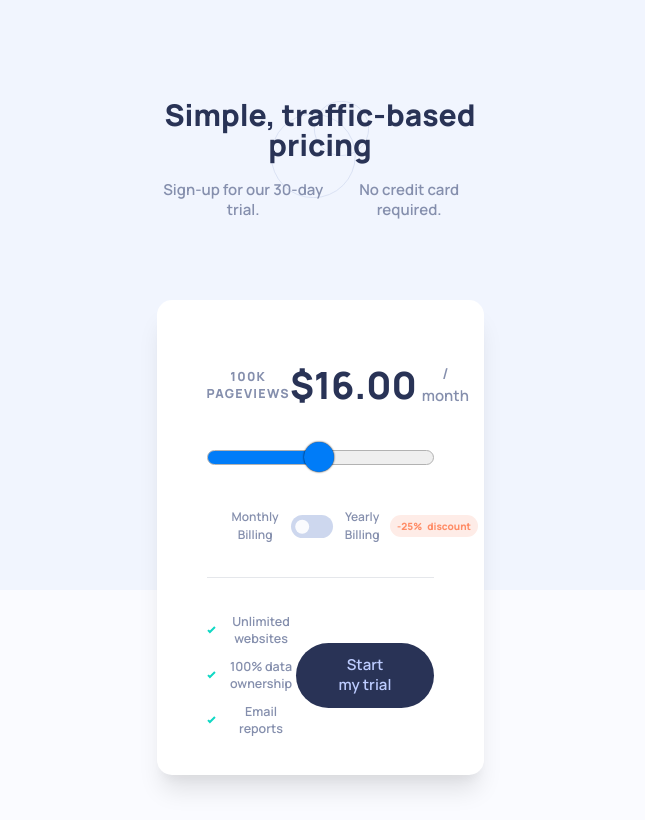
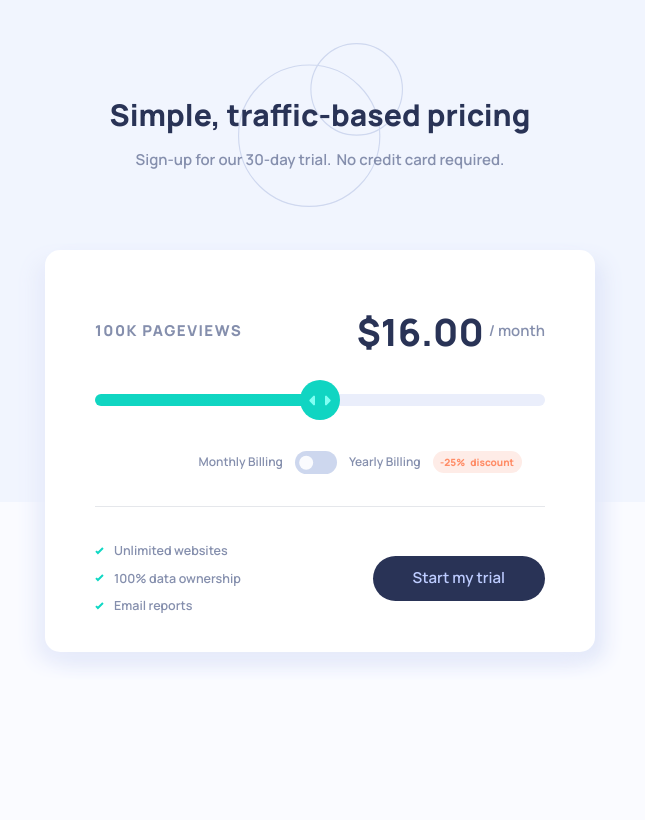
Before and after one commit to Dmitriy24S/interactive-pricing-component, a React (Create React App) app: page / in a window 1280 px wide. Shown: the whole page, without its empty margins (320-965 px from the left). Built offline with nearby package versions, Linux system fonts and the light colour scheme.

Commit message:
add slider steps, colors change, style v0.3

```diff
--- a/src/components/Card.js
+++ b/src/components/Card.js
@@ -1,38 +1,85 @@
-import { useEffect, useRef } from "react";
+import { useEffect, useRef, useState } from "react";
 import check from "../images/icon-check.svg";
 
 const Card = () => {
   const rangeRef = useRef();
+  const [slideValue, setSlideValue] = useState(2);
+  const [billingType, setBillingType] = useState("monthly");
+
+  const dataObj = [
+    {
+      pageViews: "10K",
+      price: 8,
+      priceDisc: 8 - 8 * 0.25,
+    },
+    {
+      pageViews: "50K",
+      price: 12,
+      priceDisc: 12 - 12 * 0.25,
+    },
+    {
+      pageViews: "100K",
+      price: 16,
+      priceDisc: 16 - 16 * 0.25,
+    },
+    {
+      pageViews: "500K",
+      price: 24,
+      priceDisc: 24 - 24 * 0.25,
+    },
+    {
+      pageViews: "1M",
+      price: 36,
+      priceDisc: 36 - 36 * 0.25,
+    },
+  ];
+
+  const toggleBillingType = () => {
+    if (billingType === "monthly") {
+      setBillingType("yearly");
+    } else if (billingType === "yearly") {
+      setBillingType("monthly");
+    }
+  };
+
+  const handleChange = (e) => {
+    e.target.style.setProperty("--min", e.target.min === "" ? "0" : e.target.min);
+    e.target.style.setProperty("--max", e.target.max === "" ? "100" : e.target.max);
+    e.target.style.setProperty("--value", e.target.value);
+    const rangeValue = rangeRef.current;
+    setSlideValue(rangeValue.value);
+  };
 
   useEffect(() => {
     const rangeValue = rangeRef.current;
     rangeValue.style.setProperty("--min", rangeValue.min === "" ? "0" : rangeValue.min);
     rangeValue.style.setProperty("--max", rangeValue.max === "" ? "100" : rangeValue.max);
     rangeValue.style.setProperty("--value", rangeValue.value);
+    setSlideValue(rangeValue.value);
   }, []);
 
-  const handleChange = (e) => {
-    e.target.style.setProperty("--min", e.target.min === "" ? "0" : e.target.min);
-    e.target.style.setProperty("--max", e.target.max === "" ? "100" : e.target.max);
-    e.target.style.setProperty("--value", e.target.value);
-  };
-
   return (
-    <main className="pt-16 pb-12 px-12 bg-white flex flex-col shadow-xl rounded-3xl md:py-10 md:px-20">
+    <main className="pt-16 pb-12 px-12 bg-white flex flex-col  rounded-3xl md:py-10 md:px-20">
       <div className="page-views-wrap md:flex md:items-center md:justify-between">
-        <div className="page-views text-xl mb-5  uppercase tracking-widest font-bold md:m-0">
-          100K pageviews
+        <div className="page-views text-2xl mb-5  uppercase tracking-widest font-bold md:m-0">
+          {dataObj[slideValue].pageViews} pageviews
         </div>
         <div className="price price-desktop py-10 my-5 flex gap-4 justify-center items-center hidden md:flex md:gap-2">
-          <span className="price-num text-6xl font-extrabold ">$16.00</span> / month
+          <span className="price-num text-6xl font-extrabold ">
+            ${billingType === "monthly" ? dataObj[slideValue].price : dataObj[slideValue].priceDisc}
+            .00
+          </span>
+          / month
         </div>
       </div>
       <div className="slider pt-10 md:pt-0">
         <input
           className="styled-slider slider-progress"
           type="range"
-          min="1"
-          max="100"
+          min="0"
+          max="4"
+          step="1"
+          value={slideValue}
           name="range-input"
           id="range-input"
           onChange={(e) => handleChange(e)}
@@ -40,33 +87,35 @@ const Card = () => {
         />
       </div>
       <div className="price pt-10 my-5 flex gap-4 justify-center items-center md:py-0 md:hidden">
-        <span className="price-num text-5xl font-extrabold ">$16.00</span> / month
+        <span className="price-num text-5xl font-extrabold ">
+          {billingType === "monthly" ? dataObj[slideValue].price : dataObj[slideValue].priceDisc}
+          .00
+        </span>
+        / month
       </div>
       <div className="bill-type flex items-center justify-center my-3 py-10">
         <label>
           <p id="monthly-billing">Monthly Billing</p>
-          <input type="checkbox" role="switch" indeterminate />
-          <p id="yearly-billing">
-            Yearly Billing
-            <div className="discount font-bold rounded-full  py-1.5 px-3 md:gap-2 md:flex">
-              -25%
-              <span className="discount-text hidden md:inline-block"> discount</span>
-            </div>
-          </p>
+          <input type="checkbox" role="switch" onChange={toggleBillingType} />
+          <p id="yearly-billing">Yearly Billing</p>
+          <div className="discount font-bold rounded-full  py-1.5 px-3 md:gap-2 md:flex">
+            -25%
+            <span className="discount-text hidden md:inline-block"> discount</span>
+          </div>
         </label>
       </div>
       <div className="info border-t md:pt-14 md:pb-5 md:flex md:justify-between md:items-center">
         <ul className="py-16 text-xl	 flex flex-col gap-4 md:py-0">
           <li>
-            <img src={check} alt="" />
+            <img src={check} alt="checkmark" />
             Unlimited websites
           </li>
           <li>
-            <img src={check} alt="" />
+            <img src={check} alt="checkmark" />
             100% data ownership
           </li>
           <li>
-            <img src={check} alt="" />
+            <img src={check} alt="checkmark" />
             Email reports
           </li>
         </ul>
--- a/src/components/Header.js
+++ b/src/components/Header.js
@@ -2,7 +2,7 @@ const Header = () => {
   return (
     <header className="py-20 md:py-32 ">
       <h1 className="font-bold text-3xl py-5 md:py-8 md:text-5xl">Simple, traffic-based pricing</h1>
-      <div className="header-text-wrap leading-loose	 text-xl md:text-2xl md:flex md:justify-center md:gap-2 md:text-base">
+      <div className="header-text-wrap flex-wrap leading-loose	 text-xl md:text-2xl md:flex md:justify-center md:gap-2 md:text-base">
         <p>Sign-up for our 30-day trial. </p>
         <p>No credit card required.</p>
       </div>
--- a/src/index.css
+++ b/src/index.css
@@ -21,7 +21,8 @@ body {
   -moz-osx-font-smoothing: grayscale;
 }
 div#root {
-  width: 327px;
+  min-width: 327px;
+  max-width: 467px;
   margin: 0 auto;
   text-align: center;
 }
@@ -38,6 +39,10 @@ header {
 h1 {
   color: hsl(227, 35%, 25%);
 }
+/* main card shadow */
+main {
+  box-shadow: -10px 10px 2rem #e8ecfb, 10px 10px 2rem #e1e7f9;
+}
 /* price */
 input {
   cursor: pointer;
@@ -48,6 +53,9 @@ label {
   cursor: pointer;
   font-size: 1.2rem;
   gap: 0.9rem;
+}
+.bill-type {
+  width: calc(100% + 2rem);
 }
 p#yearly-billing {
   display: flex;
@@ -77,7 +85,6 @@ li {
 /* slider */
 input[type="range"].styled-slider {
   -webkit-appearance: none;
-  /* height: 60px; */
   height: 2.4rem;
   width: 100%;
 }
@@ -89,88 +96,98 @@ input[type="range"].styled-slider.slider-progress {
 }
 /* webkit */
 input[type="range"].styled-slider::-webkit-slider-thumb {
-  width: 3rem;
-  height: 3rem;
+  width: 4rem;
+  height: 4rem;
   border-radius: 50%;
-  background: #007cf8;
   border: none;
-  box-shadow: 0 0 2px black;
-  /* margin-top: calc(max((1rem - 1px - 1px) * 0.5, 0px) - 2rem * 0.5); */
-  margin-top: calc(max((1em - 1px - 1px) * 0.5, 0px) - 2em * 0.5);
+  margin-top: calc(max((1rem - 1px - 1px) * 0.5, 0px) - 3.5rem * 0.5);
   -webkit-appearance: none;
+  background: hsl(174, 86%, 45%);
+  background-image: url("./images/icon-slider.svg");
+  background-repeat: no-repeat;
+  background-position: center;
+  /* cursor: grab; */
+  /* transition: background-color 300ms ease-in-out; */
 }
 input[type="range"].styled-slider::-webkit-slider-runnable-track {
-  /* height: 1em; */
-  height: 1.5rem;
+  height: 1.2rem;
   border-radius: 25px;
-  background: #efefef;
-  border: 1px solid #b2b2b2;
+  background: hsl(224, 65%, 95%);
   box-shadow: none;
 }
 input[type="range"].styled-slider::-webkit-slider-thumb:hover {
-  background: #0061c3;
+  background: #57e1d4;
+  background-image: url("./images/icon-slider.svg");
+  background-repeat: no-repeat;
+  background-position: center;
 }
 input[type="range"].styled-slider:hover::-webkit-slider-runnable-track {
-  background: #e5e5e5;
-  border-color: #9a9a9a;
+  background: hsl(224, 65%, 95%);
 }
 input[type="range"].styled-slider::-webkit-slider-thumb:active {
-  background: #2f98f9;
+  background: hsl(174, 86%, 45%);
+  background-image: url("./images/icon-slider.svg");
+  background-repeat: no-repeat;
+  background-position: center;
 }
 input[type="range"].styled-slider:active::-webkit-slider-runnable-track {
-  background: #f5f5f5;
-  border-color: #c1c1c1;
+  background: hsl(224, 65%, 95%);
 }
 input[type="range"].styled-slider.slider-progress::-webkit-slider-runnable-track {
-  background: linear-gradient(#007cf8, #007cf8) 0 / var(--sx) 100% no-repeat, #efefef;
+  background: linear-gradient(hsl(174, 86%, 45%), hsl(174, 86%, 45%)) 0 / var(--sx) 100% no-repeat,
+    hsl(224, 65%, 95%);
 }
 input[type="range"].styled-slider.slider-progress:hover::-webkit-slider-runnable-track {
-  background: linear-gradient(#0061c3, #0061c3) 0 / var(--sx) 100% no-repeat, #e5e5e5;
+  background: linear-gradient(hsl(174, 77%, 80%), hsl(174, 77%, 80%)) 0 / var(--sx) 100% no-repeat,
+    hsl(224, 65%, 95%);
 }
 input[type="range"].styled-slider.slider-progress:active::-webkit-slider-runnable-track {
-  background: linear-gradient(#2f98f9, #2f98f9) 0 / var(--sx) 100% no-repeat, #f5f5f5;
+  background: linear-gradient(hsl(174, 77%, 80%), hsl(174, 77%, 80%)) 0 / var(--sx) 100% no-repeat
+    hsl(224, 65%, 95%);
 }
 /* mozilla */
 input[type="range"].styled-slider::-moz-range-thumb {
-  /* width: 2rem;
-  height: 2rem; */
-  width: 3rem;
-  height: 3rem;
+  width: 4rem;
+  height: 4rem;
   border-radius: 50%;
-  background: #007cf8;
+  background: hsl(174, 86%, 45%);
+  background-image: url("./images/icon-slider.svg");
+  background-repeat: no-repeat;
+  background-position: center;
   border: none;
-  box-shadow: 0 0 2px black;
 }
 input[type="range"].styled-slider::-moz-range-track {
-  /* height: max(calc(1rem - 1px - 1px), 0px); */
   height: max(calc(1em - 1px - 1px), 0px);
   border-radius: 25px;
   background: #efefef;
-  border: 1px solid #b2b2b2;
   box-shadow: none;
 }
 input[type="range"].styled-slider::-moz-range-thumb:hover {
-  background: #0061c3;
+  background: #57e1d4;
 }
 input[type="range"].styled-slider:hover::-moz-range-track {
-  background: #e5e5e5;
-  border-color: #9a9a9a;
+  background: linear-gradient(hsl(174, 77%, 80%), hsl(174, 77%, 80%)) 0 / var(--sx) 100% no-repeat
+    hsl(224, 65%, 95%);
 }
 input[type="range"].styled-slider::-moz-range-thumb:active {
-  background: #2f98f9;
+  background: linear-gradient(hsl(174, 77%, 80%), hsl(174, 77%, 80%)) 0 / var(--sx) 100% no-repeat
+    hsl(224, 65%, 95%);
 }
 input[type="range"].styled-slider:active::-moz-range-track {
-  background: #f5f5f5;
-  border-color: #c1c1c1;
+  background: linear-gradient(hsl(174, 77%, 80%), hsl(174, 77%, 80%)) 0 / var(--sx) 100% no-repeat
+    hsl(224, 65%, 95%);
 }
 input[type="range"].styled-slider.slider-progress::-moz-range-track {
-  background: linear-gradient(#007cf8, #007cf8) 0 / var(--sx) 100% no-repeat, #efefef;
+  background: linear-gradient(hsl(174, 77%, 80%), hsl(174, 77%, 80%)) 0 / var(--sx) 100% no-repeat
+    hsl(224, 65%, 95%);
 }
 input[type="range"].styled-slider.slider-progress:hover::-moz-range-track {
-  background: linear-gradient(#0061c3, #0061c3) 0 / var(--sx) 100% no-repeat, #e5e5e5;
+  background: linear-gradient(hsl(174, 77%, 80%), hsl(174, 77%, 80%)) 0 / var(--sx) 100% no-repeat
+    hsl(224, 65%, 95%);
 }
 input[type="range"].styled-slider.slider-progress:active::-moz-range-track {
-  background: linear-gradient(#2f98f9, #2f98f9) 0 / var(--sx) 100% no-repeat, #f5f5f5;
+  background: linear-gradient(hsl(174, 77%, 80%), hsl(174, 77%, 80%)) 0 / var(--sx) 100% no-repeat
+    hsl(224, 65%, 95%);
 }
 /* ms */
 input[type="range"].styled-slider::-ms-fill-upper {
@@ -182,19 +199,18 @@ input[type="range"].styled-slider::-ms-fill-lower {
   border-color: transparent;
 }
 input[type="range"].styled-slider::-ms-thumb {
-  /* width: 2rem;
-  height: 2rem; */
-  width: 2em;
-  height: 2em;
+  width: 4rem;
+  height: 4rem;
   border-radius: 50%;
-  background: #007cf8;
+  background: hsl(174, 86%, 45%);
+  background-image: url("./images/icon-slider.svg");
+  background-repeat: no-repeat;
+  background-position: center;
   border: none;
-  box-shadow: 0 0 2px black;
   margin-top: 0;
   box-sizing: border-box;
 }
 input[type="range"].styled-slider::-ms-track {
-  /* height: 1em; */
   height: 1.5rem;
   border-radius: 25px;
   background: #efefef;
@@ -203,35 +219,33 @@ input[type="range"].styled-slider::-ms-track {
   box-sizing: border-box;
 }
 input[type="range"].styled-slider::-ms-thumb:hover {
-  background: #0061c3;
+  background: #57e1d4;
 }
 input[type="range"].styled-slider:hover::-ms-track {
-  background: #e5e5e5;
-  border-color: #9a9a9a;
+  background: linear-gradient(hsl(174, 77%, 80%), hsl(174, 77%, 80%)) 0 / var(--sx) 100% no-repeat
+    hsl(224, 65%, 95%);
 }
 input[type="range"].styled-slider::-ms-thumb:active {
-  background: #2f98f9;
+  background: hsl(174, 86%, 45%);
 }
 input[type="range"].styled-slider:active::-ms-track {
-  background: #f5f5f5;
-  border-color: #c1c1c1;
+  background: linear-gradient(hsl(174, 77%, 80%), hsl(174, 77%, 80%)) 0 / var(--sx) 100% no-repeat
+    hsl(224, 65%, 95%);
 }
 input[type="range"].styled-slider.slider-progress::-ms-fill-lower {
-  /* height: max(calc(1rem - 1px - 1px), 0px); */
   height: max(calc(1em - 1px - 1px), 0px);
   border-radius: 0.5rem 0 0 0.5rem;
   margin: -1px 0 -1px -1px;
-  background: #007cf8;
-  border: 1px solid #b2b2b2;
+  background: hsl(174, 86%, 45%);
   border-right-width: 0;
 }
 input[type="range"].styled-slider.slider-progress:hover::-ms-fill-lower {
-  background: #0061c3;
-  border-color: #9a9a9a;
+  background: linear-gradient(hsl(174, 77%, 80%), hsl(174, 77%, 80%)) 0 / var(--sx) 100% no-repeat
+    hsl(224, 65%, 95%);
 }
 input[type="range"].styled-slider.slider-progress:active::-ms-fill-lower {
-  background: #2f98f9;
-  border-color: #c1c1c1;
+  background: linear-gradient(hsl(174, 77%, 80%), hsl(174, 77%, 80%)) 0 / var(--sx) 100% no-repeat
+    hsl(224, 65%, 95%);
 }
 /* toggle */
 input[role="switch"] {
@@ -245,17 +259,12 @@ input[role="switch"] {
   border: none;
   border-radius: 25px;
   background: hsl(223, 50%, 87%);
-  /* box-shadow: 0 0.15em 0.25em rgba(0, 0, 0, 0.5) inset, 0 -0.5px 0 rgba(255, 255, 255, 0.2) inset; */
   transition: background-color 250ms ease, box-shadow 250ms ease;
   font-size: 100%;
-  /* -webkit-text-size-adjust: 100%; */
-  /* text-size-adjust: 100%; */
   -webkit-user-select: none;
   -ms-user-select: none;
   user-select: none;
   outline: none;
-  /* width: 2.6rem; */
-  /* height: 1.4rem; */
   height: 23px;
   min-width: 42px;
 }
@@ -269,31 +278,25 @@ input[role="switch"]::before {
   /* top: 0; */
   top: 0.2rem;
   background: rgb(255 255 255 / 90%);
-  /* box-shadow: 0 1px 1px #fff inset, 0 0.2em 0.5em rgba(255, 255, 255, 0.7) inset, */
-  /* 0 -0.2em 0.3em rgba(0, 0, 0, 0.2) inset, 0 0.05em 0.25em rgba(0, 0, 0, 0.7); */
   border-radius: 50%;
   transform: translate(30%, 20%);
   transition: transform 250ms ease;
   color: white;
   line-height: 1;
-  /* width: 1.2rem;
-  height: 1.2rem; */
   height: 14px;
   width: 14px;
 }
 input[role="switch"]:focus::before {
   background: rgba(255, 255, 255, 0.9);
-  /* background: rgba(255, 255, 255, 0.9); */
 }
 input[role="switch"]:checked {
-  background-color: var(--bg-checked, var(--bg, rgb(60, 130, 250)));
+  background-color: hsl(174, 86%, 45%);
 }
 input[role="switch"]:focus-visible {
   box-shadow: 0 0.15em 0.25em rgba(0, 0, 0, 0.5) inset, 0 -0.5px 0 rgba(255, 255, 255, 0.2) inset,
     0 0 0 2px rgba(255, 255, 255, 0.8), 0 0 0 4px var(--bg-checked, var(--bg, rgb(60, 130, 250)));
 }
 input[role="switch"]:checked::before {
-  /* transform: translate(160%, 20%); */
   transform: translate(170%, 20%);
 }
 input[role="switch"]:indeterminate::before {
@@ -303,16 +306,20 @@ input[role="switch"]:indeterminate::before {
 input[role="switch"]:disabled:before {
   opacity: 0.4;
 }
+/* hover */
 @media (hover) {
   .start-trial-btn:hover {
     background-color: hsl(227, 34%, 37%);
+    color: white;
+  }
+  input[role="switch"]:hover {
+    background-color: hsl(174, 77%, 80%);
   }
 }
 /* desktop style */
 @media (min-width: 768px) {
   div#root {
-    min-width: 320px;
-    max-width: 600px;
+    max-width: 550px;
   }
   body {
     background-size: 100% 72%;
@@ -323,6 +330,7 @@ input[role="switch"]:disabled:before {
   /* price */
   .bill-type {
     left: 3.5rem;
+    left: 3rem;
     position: relative;
     font-size: 1.2rem;
   }
```
